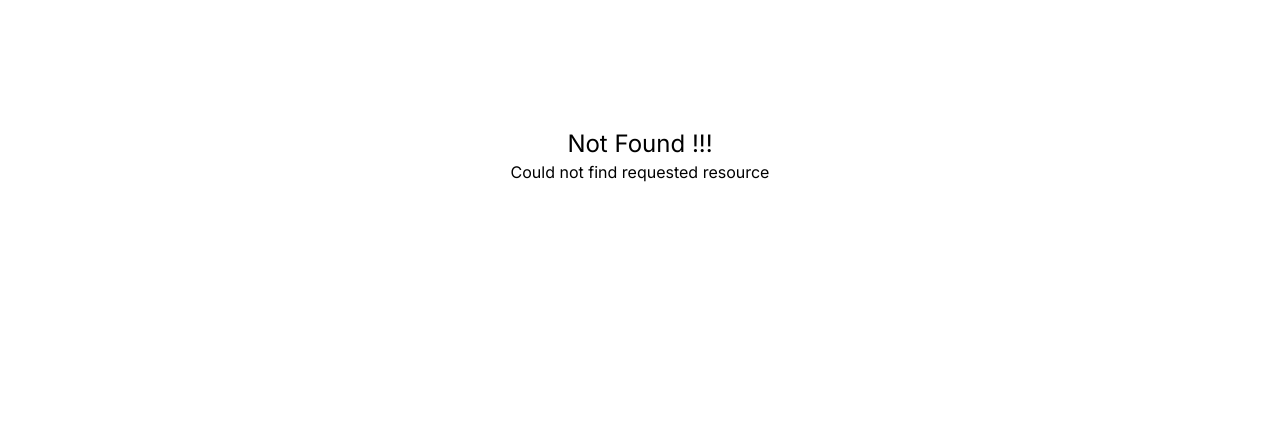
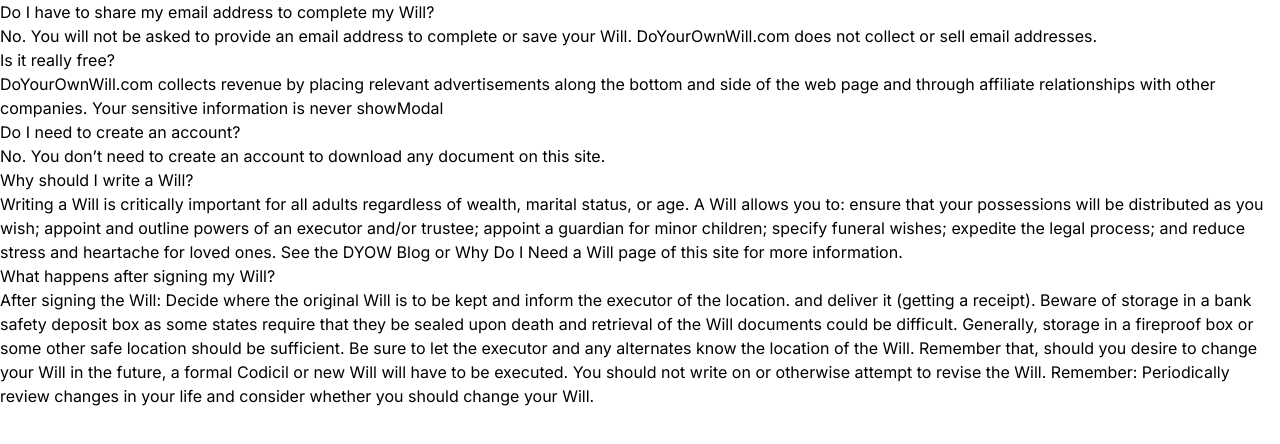
Before and after one commit to chiomaubaezuonu/will-generator, a Next.js app: page /faqs in a window 1280 px wide. Before the commit this address had no page. Shown: the top 444 px of the page. Built offline with nearby package versions, Linux system fonts and the light colour scheme.

Commit message:
Added FAQS page

```diff
--- /dev/null
+++ b/app/faqs/page.tsx
@@ -0,0 +1,47 @@
+import React from 'react'
+
+const Faqs = () => {
+    return (
+        <div>
+            <div>
+                <h2> Do I have to share my email address to complete my Will?</h2>
+                <p>No. You will not be asked to provide an email address to complete or save your Will. DoYourOwnWill.com does not collect or sell email addresses.</p>
+            </div>
+            <div>
+                <h2>
+                    Is it really free?
+                </h2>
+                <p>
+                    DoYourOwnWill.com collects revenue by placing relevant advertisements along the bottom and side of the web page and through affiliate relationships with other companies.
+
+                    Your sensitive information is never showModal
+                </p>
+            </div>
+            <div>
+                <h2>Do I need to create an account?</h2>
+                <p>
+                    No. You don’t need to create an account to download any document on this site.
+                </p>
+            </div>
+            <div>
+                <h2>Why should I write a Will?</h2>
+                <p>
+                    Writing a Will is critically important for all adults regardless of wealth, marital status, or age. A Will allows you to: ensure that your possessions will be distributed as you wish; appoint and outline powers of an executor and/or trustee; appoint a guardian for minor children; specify funeral wishes; expedite the legal process; and reduce stress and heartache for loved ones. See the DYOW Blog or Why Do I Need a Will page of this site for more information.
+                </p>
+            </div>
+            <div>
+                <h2>What happens after signing my Will?</h2>
+                <p>
+                    After signing the Will:
+                    Decide where the original Will is to be kept and inform the executor of the location. and deliver it (getting a receipt). Beware of storage in a bank safety deposit box as some states require that they be sealed upon death and retrieval of the Will documents could be difficult. Generally, storage in a fireproof box or some other safe location should be sufficient.
+
+                    Be sure to let the executor and any alternates know the location of the Will. Remember that, should you desire to change your Will in the future, a formal Codicil or new Will will have to be executed. You should not write on or otherwise attempt to revise the Will.
+
+                    Remember: Periodically review changes in your life and consider whether you should change your Will.
+                </p>
+            </div>
+        </div>
+    )
+}
+
+export default Faqs
--- a/app/not-found.tsx
+++ b/app/not-found.tsx
@@ -3,7 +3,7 @@
 const NotFound = () => {
     return (
         <div className='mt-32 absolute w-full text-center'>
-            <h2 className='text-2xl'>Not Found !!!</h2>
+            <h2 className='text-3xl text-red-500 mb-4'>Not Found !!!</h2>
             <p>Could not find requested resource</p>
         </div>
     )
--- a/app/page.tsx
+++ b/app/page.tsx
@@ -15,8 +15,8 @@
         <div>
           <ul className='flex'>
             <li className='py-2 px-4 text-[#777] text-base'><a href="/">Home</a></li>
-            <li className='py-2 px-4 text-[#777] text-base'>About Us</li>
-            <li className='py-2 px-4 text-[#777] text-base'><a href="/Faqs">FAQs</a></li>
+            <Link href="/about"> <li className='py-2 px-4 text-[#777] text-base'>About Us</li></Link>
+            <Link href="/faqs"><li className='py-2 px-4 text-[#777] text-base'>FAQs</li></Link>
             <li className='py-2 px-4 text-[#fff] text-base bg-blue-500'>GenerateWill</li>
             <li className='py-2 px-4 text-[#777] text-base'>About Us</li>
           </ul>
@@ -24,7 +24,7 @@
       </nav>
       <div className='bg-[#2F323A] py-32 text-center'>
         <h1 className='text-5xl text-white font-medium'>Always the completely free way <br /> to make your will.</h1>
-       <Link href='/getStarted'> <Button type='primary' className='bg-blue-500 mx-auto mt-8 px-14 text-lg text-center py-5'> GenerateWill </Button></Link>
+        <Link href='/getStarted'> <Button type='primary' className='bg-blue-500 mx-auto mt-8 px-14 text-lg text-center py-5'> GenerateWill </Button></Link>
       </div>
       <div className='bg-green-500'>
         <h3 className='text-center my-6 text-xl'>No account needed, no credit card - just 100% free! - Instant download (Word or PDF)</h3>
```
